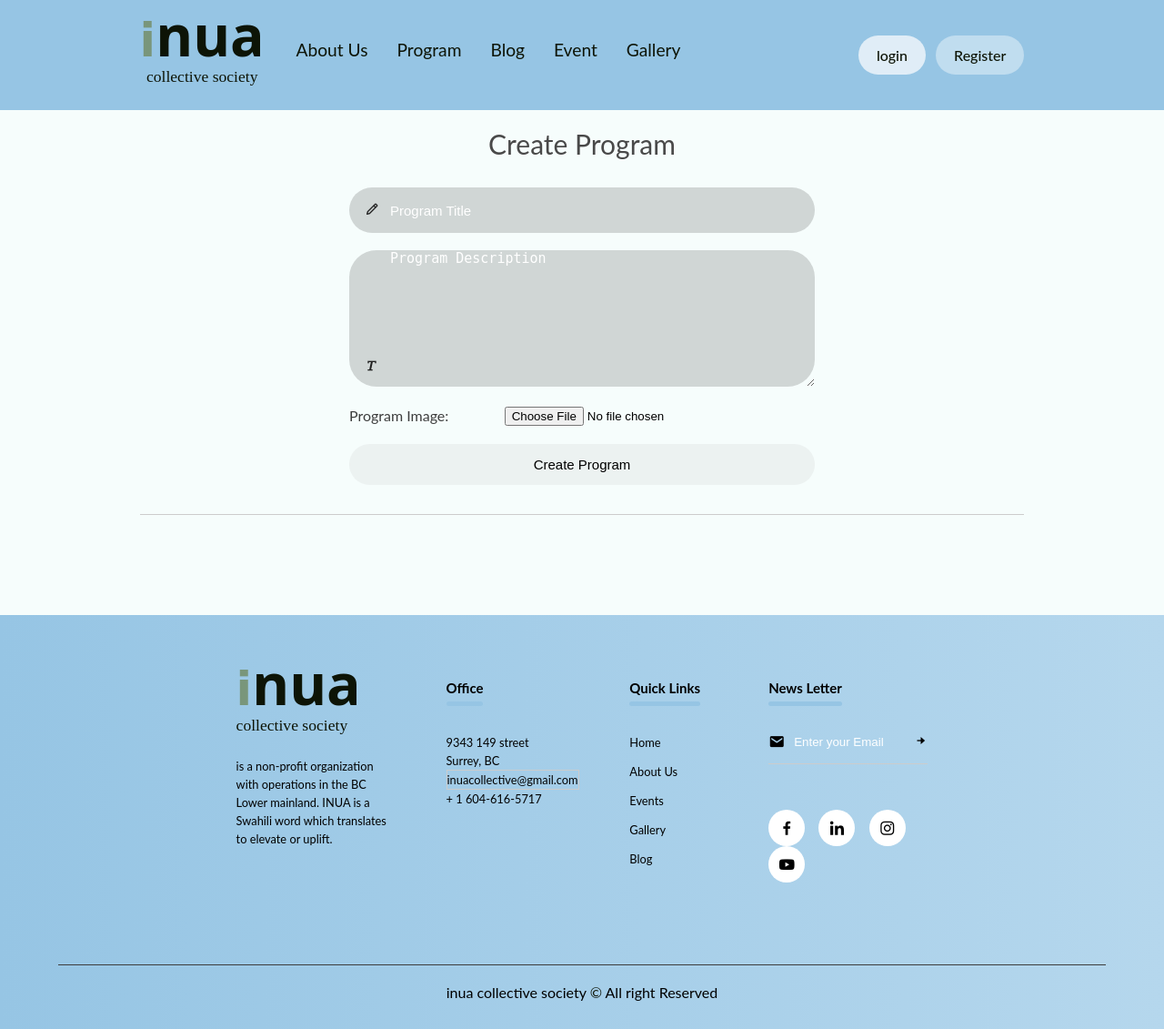
After one commit to ShearStress021/inuaCollective, a Flask app: page /admin/program in a window 1280 px wide. The commit adds this page. Shown: the whole page at 91% size. Run offline with Flask 3, Linux system fonts and the light colour scheme; the visitor is signed in with stand-in values (Sample User, id 1).

Commit message:
added option to create programs

```diff
--- a/core/models.py
+++ b/core/models.py
@@ -21,9 +21,23 @@ def generate_uuid():
 
 
 class User(db.Model, UserMixin):
+
     id = db.Column(db.Integer, primary_key=True)
     username = db.Column(db.String(45), unique=True, nullable=False)
     password = db.Column(db.String(45), nullable=False)
+    programs = db.relationship("Program", backref="user", lazy=True)
 
     def __repr__(self):
         return f"User({self.username})"
+
+
+class Program(db.Model):
+
+    id = db.Column(db.Integer, primary_key=True)
+    title = db.Column(db.String(225), unique=True, nullable=False)
+    description = db.Column(db.Text, nullable=False)
+    image_file = db.Column(db.String(255), unique=True, nullable=False)
+    user_id = db.Column(db.Integer, db.ForeignKey("user.id"), nullable=False)
+
+    def __repr__(self):
+        return f"User({self.title})"
--- a/core/users/forms.py
+++ b/core/users/forms.py
@@ -16,3 +16,9 @@ class LoginForm(FlaskForm):
     username = StringField("Username", validators=[DataRequired()])
     password = PasswordField("Password", validators=[DataRequired()])
     submit = SubmitField("Login")
+
+
+class ProgramForm(FlaskForm):
+    title = StringField("Title", validators=[DataRequired()])
+    description = TextAreaField("Description", validators=[DataRequired()])
+    submit = SubmitField("Create Program")
--- a/core/users/routes.py
+++ b/core/users/routes.py
@@ -1,8 +1,9 @@
 from flask import Blueprint, render_template, redirect, url_for, flash, request
-from .forms import RegistrationForm, LoginForm
+from .forms import RegistrationForm, LoginForm, ProgramForm
 from flask_login import current_user, login_user, login_required
-from core.models import User, db
+from core.models import User, db, Program
 from flask_bcrypt import Bcrypt
+from .utils import create_path
 
 
 bcrypt = Bcrypt()
@@ -50,3 +51,24 @@ def login():
         else:
             flash("Login Unsuccessfull. Please check username and password", "danger")
     return render_template("admin/login.html", title="login", form=form)
+
+
+@users.route("/admin/program", methods=["GET", "POST"])
+@login_required
+def create_program():
+    form = ProgramForm()
+    if request.method == "POST":
+        file = request.files["program_image"]
+        if file:
+            image_path = create_path("programs", file)
+            program = Program(
+                title=form.title.data,
+                description=form.description.data,
+                image_file=image_path,
+                user_id=current_user.id,
+            )
+            db.session.add(program)
+            db.session.commit()
+            return redirect(url_for("users.home"))
+
+    return render_template("admin/create_program.html", form=form)
--- a/static/css/main.css
+++ b/static/css/main.css
@@ -465,6 +465,7 @@ footer {
     padding: 0 0 30px;
     font-size: 0.8rem;
     line-height: 20px;
+    /* margin-top: 100px; */
 }
 
 .footerSection {
@@ -675,6 +676,10 @@ header {
     transition: .2s ease;
 }
 
+.txt {
+    height: 150px;
+}
+
 .inputs:hover,
 .inputs:focus {
     background: rgba(10, 10, 10, 0.25);
@@ -710,10 +715,19 @@ header {
     background: rgba(122, 122, 122, 0.2);
     box-shadow: 1px 5px 7px 1px rgba(122, 122, 122, 0.2);
 }
+
+.custom-file {
+    display: flex;
+    margin-bottom: 20px;
+}
+
+.custom-file-label {
+    width: 50%;
+    color: #3d3d3d;
+}
+
 /* About us page */
-.aboutUs {
-
-}
+.aboutUs {}
 
 .aboutUs h1 {
     color: #494949;
@@ -721,24 +735,54 @@ header {
     font-size: 2.7rem;
 
 }
+
 .aboutUsVideo video {
-   margin: 0 auto;
-   display: block;
+    margin: 0 auto;
+    display: block;
 }
+
 .aboutUsVideo {
     text-align: center;
     margin: auto;
 }
+
 .aboutUsVideo p {
     font-size: 1rem;
     color: #646464;
     text-align: center;
 }
+
 .Inua {
     font-size: 1.3rem;
     color: #3d3d3d;
     font-weight: bold;
 }
+
 .ourTeam h1 {
     text-align: center;
 }
+
+/* Client program Section */
+.program-sc {
+    height: 600px;
+    margin: auto;
+
+}
+
+.program-sc h3 {
+    color: #3d3d3d;
+    text-align: center;
+    margin-top: 40px;
+    margin-bottom: 50px;
+    text-transform: uppercase;
+    font-size: 0.9rem;
+}
+
+.prog-img {
+    width: 100%;
+}
+
+.prog-img img {
+    margin-left: auto;
+    margin-right: auto;
+}
--- /dev/null
+++ b/templates/admin/create_program.html
@@ -0,0 +1,35 @@
+{% extends 'admin/layout.html' %}
+
+{% block content %}
+
+<section class="login">
+    <form action="" method="post" enctype="multipart/form-data" action="">
+        {{ form.hidden_tag() }}
+        <div class="form-box">
+            <div class="top">
+                <header>Create Program</header>
+            </div>
+
+            <div class="input-box">
+                {{ form.title(class='inputs', placeholder='Program Title') }}
+                <i class='bx bx-pencil'></i>
+            </div>
+            <div class="input-box">
+                {{ form. description(class='inputs txt', placeholder='Program Description') }}
+                <i class='bx bx-text'></i>
+            </div>
+            <div class="custom-file">
+                <label class="custom-file-label" for="image">Program Image:</label>
+                <input type="file" class="custom-file-input" placeholder="Program Image" name="program_image">
+            </div>
+
+            <div class="input-box">
+                {{ form.submit(class='Rbtn') }}
+            </div>
+        </div>
+    </form>
+
+
+
+</section>
+{% endblock %}
--- a/templates/admin/layout.html
+++ b/templates/admin/layout.html
@@ -27,9 +27,8 @@
             <h1><small class="first-letter">i</small>nua<span><br />collective society</span> </h1>
         </a>
         <ul class="navlist">
-            <li><a href="">Home</a></li>
+            <li><a href="">About Us</a></li>
             <li><a href="">Program</a></li>
-            <li><a href="">About Us</a></li>
             <li><a href="">Blog</a></li>
             <li><a href="">Event</a></li>
             <li><a href="">Gallery</a></li>
--- a/templates/client/base.html
+++ b/templates/client/base.html
@@ -29,8 +29,7 @@
         <ul class="navlist">
 
             <li><a href="{{ url_for('client.about_us')}}">About Us</a></li>
-            <li><a href="">Program</a></li>
-
+            <li><a href="{{ url_for('client.about_us')}}">Program</a></li>
             <li><a href="">Blog</a></li>
             <li><a href="">Event</a></li>
             <li><a href="">Gallery</a></li>
```
Also changed, not shown: core/client/routes.py (+9 -2 lines), core/users/utils.py (added, +17 -0 lines), templates/client/program.html (added, +14 -0 lines), instance/project.db.
